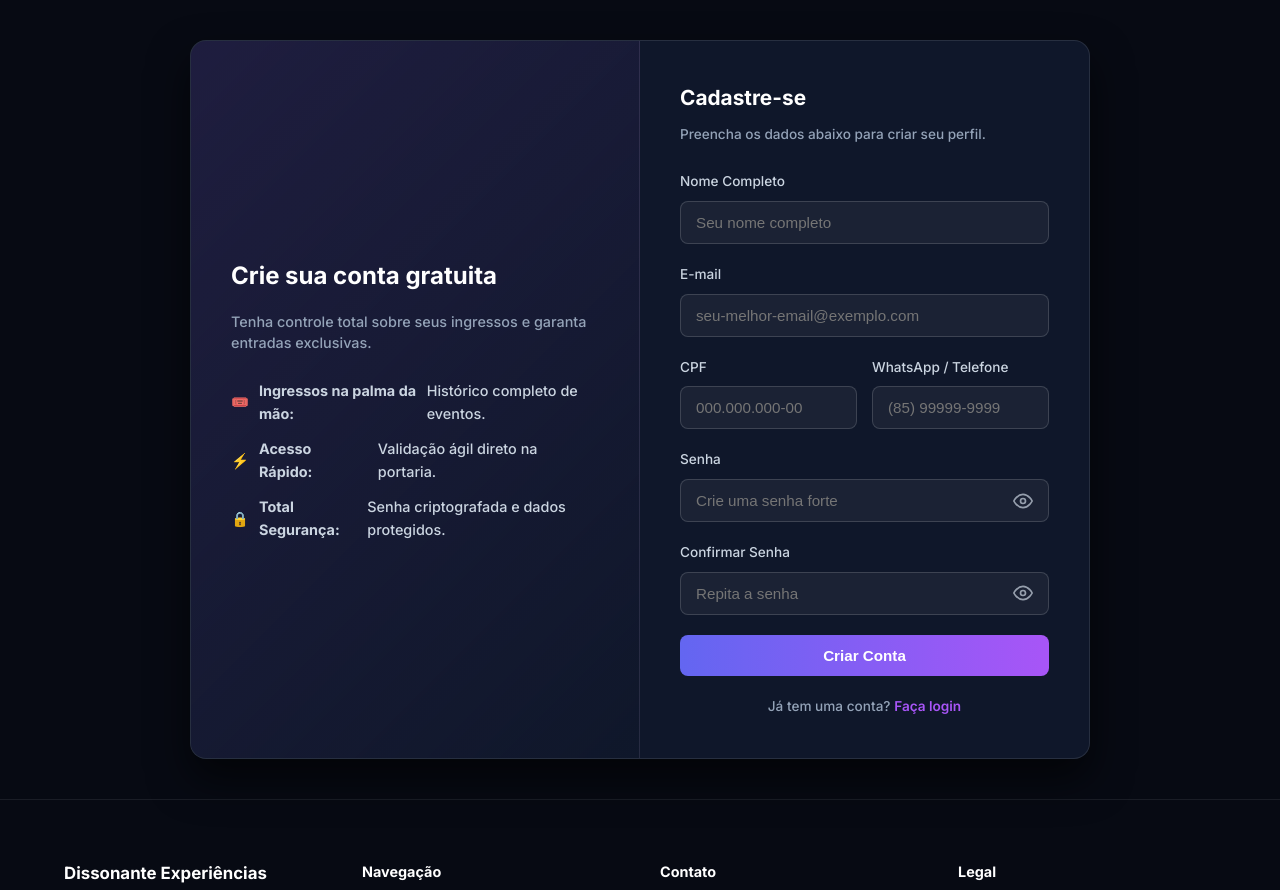
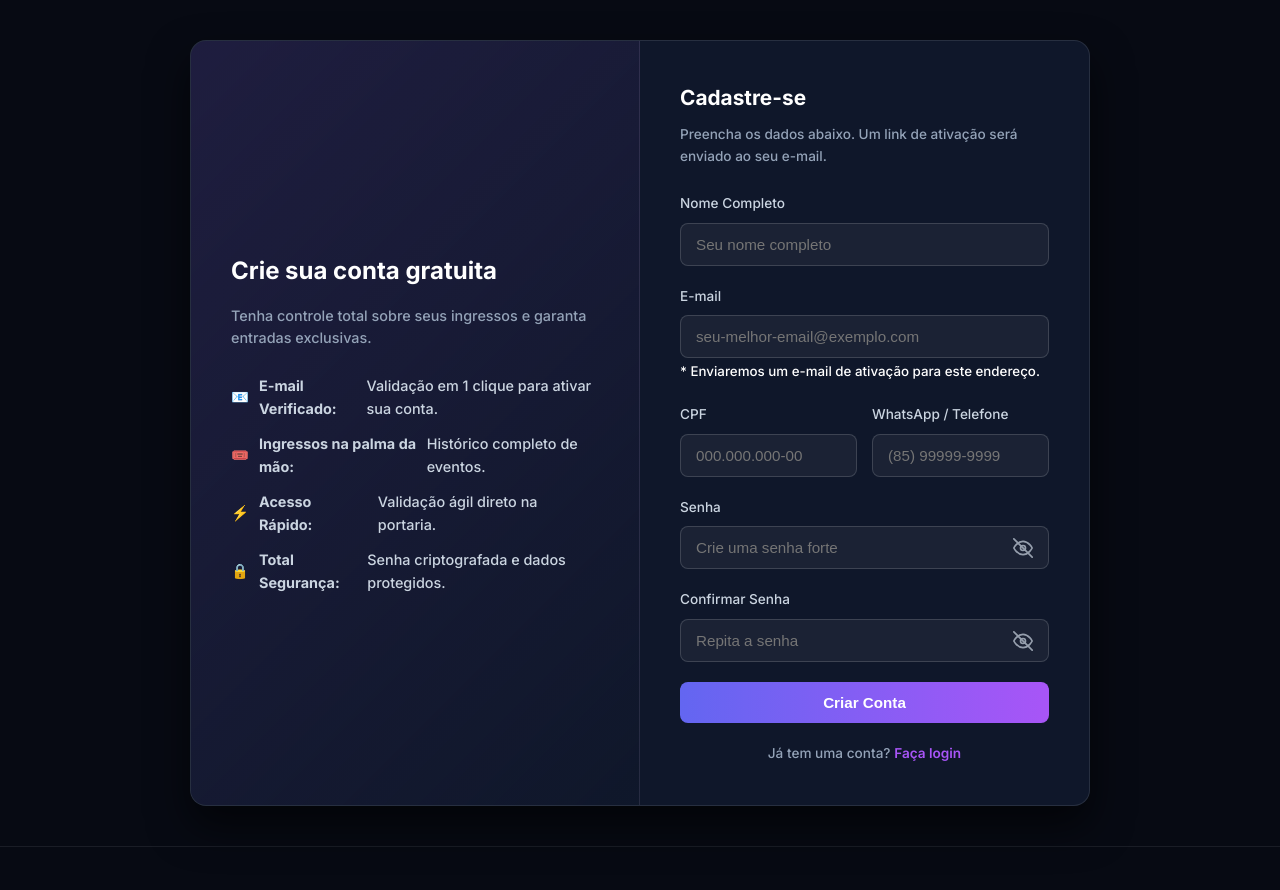
Before and after one commit to administracao-stack/app-dissonante, a Flask app: page /cadastro in a window 1280 px wide. Shown: the part 75-965 px from the top of the page. Run offline with Flask 3, Linux system fonts and the light colour scheme.

Commit message:
Update cadastro.html

```diff
--- a/templates/cadastro.html
+++ b/templates/cadastro.html
@@ -11,12 +11,11 @@
 </head>
 <body class="bg-dark">
 
-    <!-- Header Simples Corrigido -->
+    <!-- Header Simples -->
     <header class="site-header">
         <div class="container">
             <div class="navbar-content">
 
-                <!-- Logo Híbrido Corrigido (url_for) -->
                 <a href="{{ url_for('index') }}" class="brand-logo">
                     <img src="{{ url_for('static', filename='logo-icon.png') }}" alt="Dissonante" class="navbar-logo-icon">
                     <div class="logo-text">
@@ -29,7 +28,6 @@
                     <a href="{{ url_for('quem_somos') }}">Quem Somos</a>
                     <a href="{{ url_for('index') }}#eventos">Eventos</a>
 
-                    <!-- Botão WhatsApp -->
                     <a href="https://wa.me/558592636062?text=Olá!%20Preciso%20de%20ajuda%20para%20criar%20minha%20conta." target="_blank" rel="noopener noreferrer" class="btn-whatsapp">
                         <svg xmlns="http://www.w3.org/2000/svg" viewBox="0 0 448 512">
                             <path d="M380.9 97.1C339 55.1 283.2 32 223.9 32c-122.4 0-222 99.6-222 222 0 39.1 10.2 77.3 29.6 111L0 480l117.7-30.9c32.4 17.7 68.9 27 106.1 27h.1c122.3 0 224.1-99.6 224.1-222 0-59.3-25.2-115-67.1-157zm-157 341.6c-33.2 0-65.7-8.9-94-25.7l-6.7-4-69.8 18.3 18.6-68.1-4.4-7c-18.5-29.4-28.2-63.3-28.2-98.2 0-101.7 82.8-184.5 184.6-184.5 49.3 0 95.6 19.2 130.4 54.1 34.8 34.9 56.2 81.2 56.1 130.5 0 101.8-84.9 184.6-186.6 184.6zm101.2-138.2c-5.5-2.8-32.8-16.2-37.9-18-5.1-1.9-8.8-2.8-12.5 2.8-3.7 5.6-14.3 18-17.6 21.8-3.2 3.7-6.5 4.2-12 1.4-32.6-16.3-54-29.1-75.5-66-5.7-9.8 5.7-9.1 16.3-30.3 1.8-3.7.9-6.9-.5-9.7-1.4-2.8-12.5-30.1-17.1-41.2-4.5-10.8-9.1-9.3-12.5-9.5-3.2-.2-6.9-.2-10.6-.2-3.7 0-9.7 1.4-14.8 6.9-5.1 5.6-19.4 19-19.4 46.3 0 27.3 19.9 53.7 22.6 57.4 2.8 3.7 39.1 59.7 94.8 83.8 35.2 15.2 49 16.5 66.6 13.9 10.7-1.6 32.8-13.4 37.4-26.4 4.6-13 4.6-24.1 3.2-26.4-1.3-2.5-5-3.9-10.5-6.6z"/>
@@ -50,6 +48,7 @@
                 <p>Tenha controle total sobre seus ingressos e garanta entradas exclusivas.</p>
 
                 <ul class="benefits-list">
+                    <li>📧 <strong>E-mail Verificado:</strong> Validação em 1 clique para ativar sua conta.</li>
                     <li>🎟️ <strong>Ingressos na palma da mão:</strong> Histórico completo de eventos.</li>
                     <li>⚡ <strong>Acesso Rápido:</strong> Validação ágil direto na portaria.</li>
                     <li>🔒 <strong>Total Segurança:</strong> Senha criptografada e dados protegidos.</li>
@@ -58,12 +57,13 @@
 
             <div class="auth-form-side">
                 <h3>Cadastre-se</h3>
-                <p class="form-sub">Preencha os dados abaixo para criar seu perfil.</p>
+                <p class="form-sub">Preencha os dados abaixo. Um link de ativação será enviado ao seu e-mail.</p>
 
+                <!-- Exibição de Mensagens Flash do Backend -->
                 {% with messages = get_flashed_messages(with_categories=true) %}
                     {% if messages %}
                         {% for category, message in messages %}
-                            <div class="alert alert-{{ category }}">
+                            <div class="alert alert-{{ category if category != 'error' else 'danger' }}">
                                 {{ message }}
                             </div>
                         {% endfor %}
@@ -79,6 +79,7 @@
                     <div class="auth-group">
                         <label for="email">E-mail</label>
                         <input type="email" id="email" name="email" placeholder="seu-melhor-email@exemplo.com" required>
+                        <small class="input-helper-text">* Enviaremos um e-mail de ativação para este endereço.</small>
                     </div>
 
                     <div class="auth-row">
@@ -101,7 +102,7 @@
                                 <svg class="icon-eye" xmlns="http://www.w3.org/2000/svg" viewBox="0 0 24 24" width="20" height="20" fill="none" stroke="currentColor" stroke-width="2" stroke-linecap="round" stroke-linejoin="round">
                                     <path class="eye-open" d="M1 12s4-8 11-8 11 8 11 8-4 8-11 8-11-8-11-8z"></path>
                                     <circle class="eye-open" cx="12" cy="12" r="3"></circle>
-                                    <line class="eye-slash" x1="1" y1="1" x2="23" y2="23" style="display: none;"></line>
+                                    <line class="eye-slash" x1="1" y1="1" x2="23" y2="23"></line>
                                 </svg>
                             </button>
                         </div>
@@ -115,7 +116,7 @@
                                 <svg class="icon-eye" xmlns="http://www.w3.org/2000/svg" viewBox="0 0 24 24" width="20" height="20" fill="none" stroke="currentColor" stroke-width="2" stroke-linecap="round" stroke-linejoin="round">
                                     <path class="eye-open" d="M1 12s4-8 11-8 11 8 11 8-4 8-11 8-11-8-11-8z"></path>
                                     <circle class="eye-open" cx="12" cy="12" r="3"></circle>
-                                    <line class="eye-slash" x1="1" y1="1" x2="23" y2="23" style="display: none;"></line>
+                                    <line class="eye-slash" x1="1" y1="1" x2="23" y2="23"></line>
                                 </svg>
                             </button>
                         </div>
@@ -132,7 +133,7 @@
         </div>
     </main>
 
-    <!-- Rodapé Padrão -->
+    <!-- Rodapé -->
     <footer class="footer">
         <div class="container footer-content">
             <div class="footer-brand">
@@ -140,7 +141,6 @@
                 <p>Transformando eventos em memórias vivas.</p>
             </div>
 
-            <!-- Navegação -->
             <div class="footer-links">
                 <h4>Navegação</h4>
                 <ul>
@@ -149,7 +149,6 @@
                 </ul>
             </div>
 
-            <!-- Contato -->
             <div class="footer-links" id="contato">
                 <h4>Contato</h4>
                 <ul>
@@ -158,7 +157,6 @@
                 </ul>
             </div>
 
-            <!-- Legal -->
             <div class="footer-links">
                 <h4>Legal</h4>
                 <ul>
@@ -166,7 +164,6 @@
                     <li><a href="{{ url_for('politica_privacidade') }}">Política de Privacidade</a></li>
                 </ul>
             </div>
-
         </div>
 
         <div class="footer-bottom">
@@ -174,9 +171,7 @@
         </div>
     </footer>
 
-    <!-- Scripts de Máscaras e Alternância de Visibilidade da Senha -->
     <script>
-        // Função para mostrar/ocultar senha com SVG formal
         function togglePasswordVisibility(inputId, btn) {
             const input = document.getElementById(inputId);
             const slashLine = btn.querySelector('.eye-slash');
@@ -190,7 +185,6 @@
             }
         }
 
-        // Máscara dinâmica de CPF
         document.getElementById('cpf').addEventListener('input', function (e) {
             let v = e.target.value.replace(/\D/g, '');
             v = v.replace(/(\d{3})(\d)/, '$1.$2');
@@ -199,7 +193,6 @@
             e.target.value = v;
         });
 
-        // Máscara dinâmica de Telefone
         document.getElementById('telefone').addEventListener('input', function (e) {
             let v = e.target.value.replace(/\D/g, '');
             v = v.replace(/^(\d{2})(\d)/g, '($1) $2');
```
